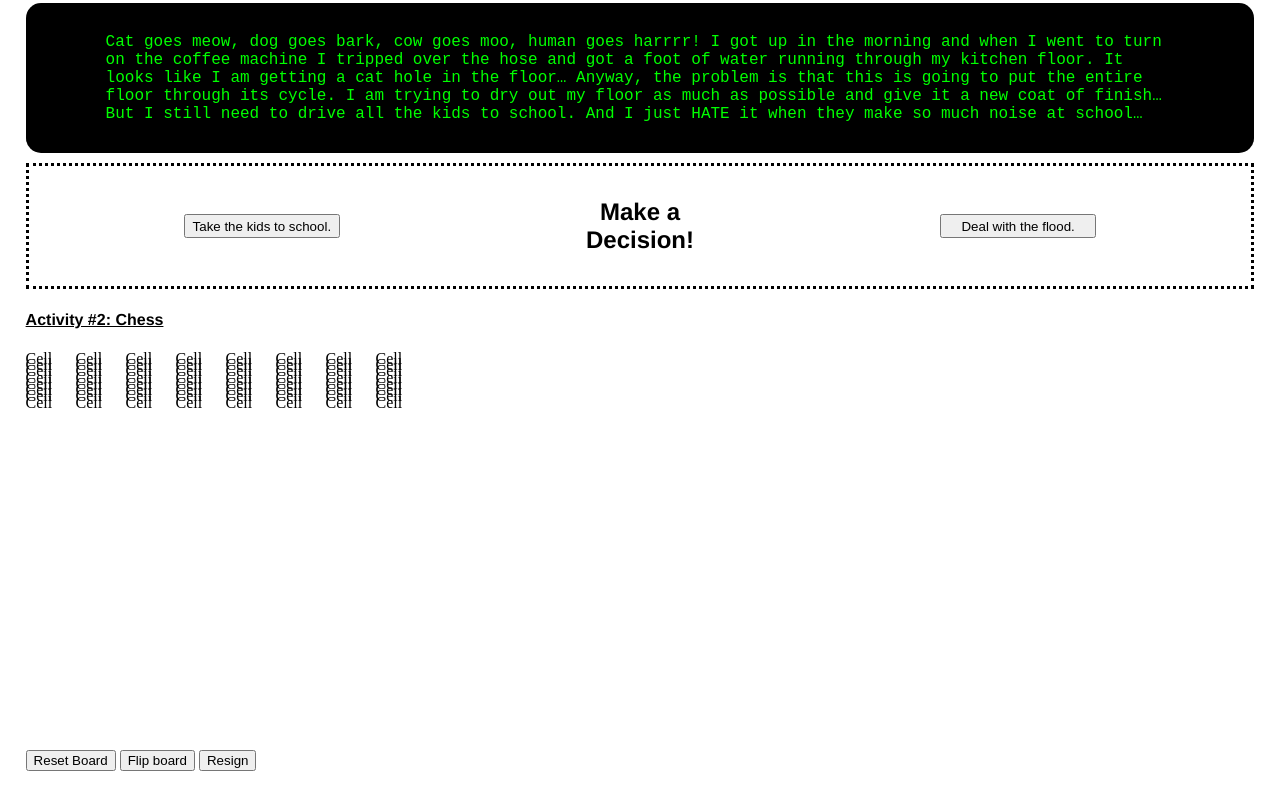
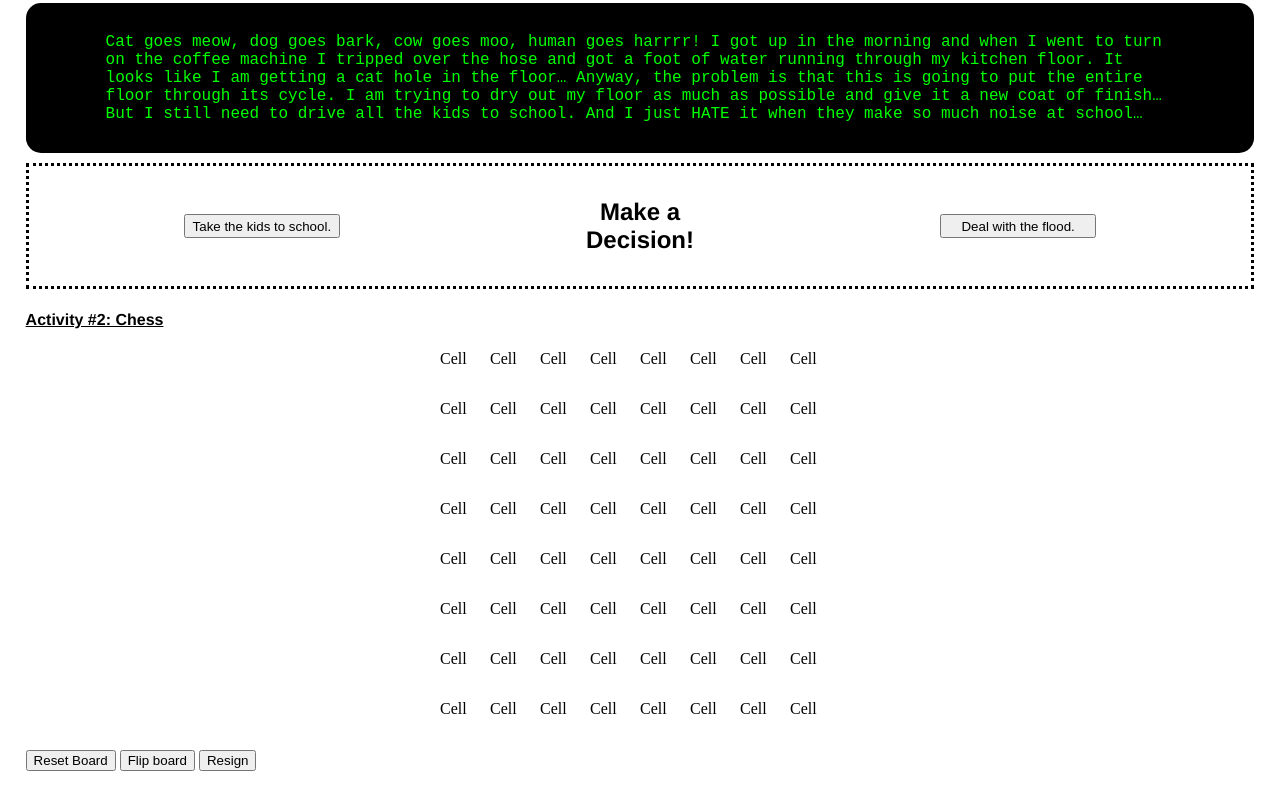
Before and after one commit to pyLusso/Learning-Webdev, a plain HTML site: page index.html in a window 1280 px wide. Shown: the part 621-1430 px from the top of the page. Drawn offline with nearby package versions, Linux system fonts and the light colour scheme.

Commit message:
Fixed board size and position

```diff
--- a/css/chess.css
+++ b/css/chess.css
@@ -6,15 +6,17 @@
 
 #gameboard {
     display: flex;
+    margin: 0 auto;
     height: 400px;
     width: 400px;
 }
 
 .board-tile {
+    /* @extend #gameboard; */
     position: relative;
     flex: 1;
-    width: 12.5%;
-    height: 12.5%;
+    width: 50px;
+    height: 50px;
 }
 
 #settings {
```
